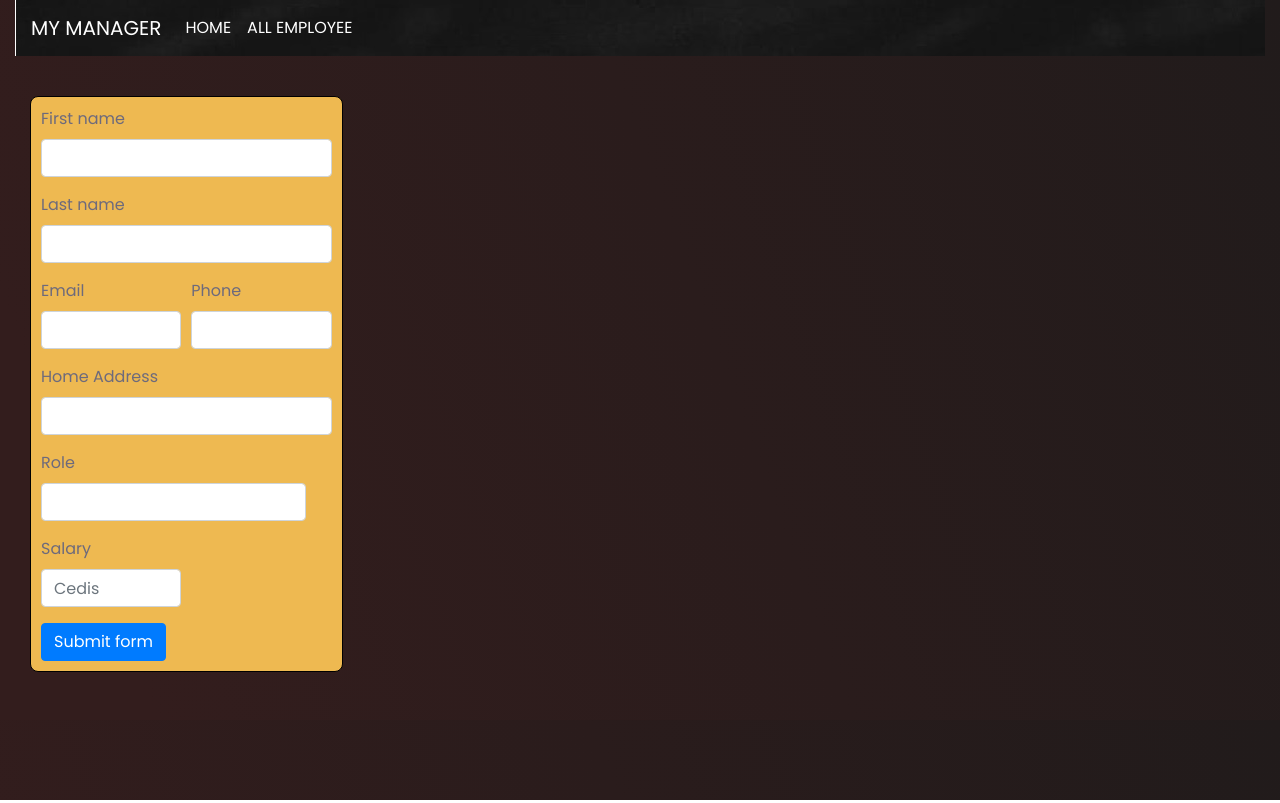
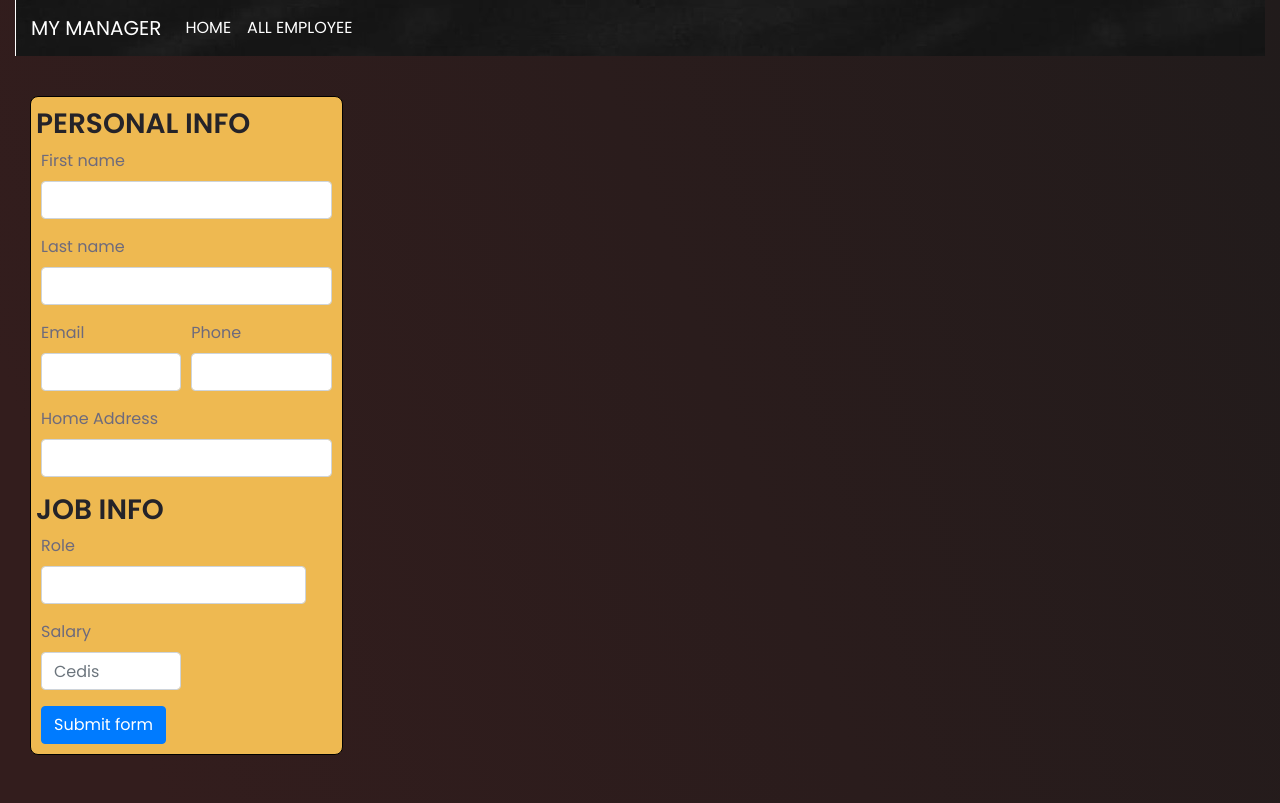
Before and after one commit to imoempire/my-manager-app, a React (Create React App) app: page / in a window 1280 px wide. Built offline with nearby package versions, Linux system fonts and the light colour scheme.

Commit message:
Edit form

```diff
--- a/src/Components/EmployeeForm.jsx
+++ b/src/Components/EmployeeForm.jsx
@@ -35,6 +35,7 @@ class EmployeeForm extends Component {
             <>
                 <form className="needs-validation" novalidate onSubmit={this.handleSubmit}>
                     <div className="form-row">
+                        <h3>PERSONAL INFO</h3>
                         <div className="col-md-12 mb-3">
                             <label for="validationCustom01">First name</label>
                             <input type="text" className="form-control" id="validationCustom01"
@@ -68,7 +69,7 @@ class EmployeeForm extends Component {
                             <input type="text" className="form-control" id="validationCustom02"
                             name="HomeAddress" value={this.state.HomeAddress}  onChange={this.handleChange} required />
                         </div>
-
+                            <h3>JOB INFO</h3>
                         <div className="col-md-11 mb-3">
                             <label for="validationCustom05">Role</label>
                             <input type="text" className="form-control" id="validationCustom05"
```
